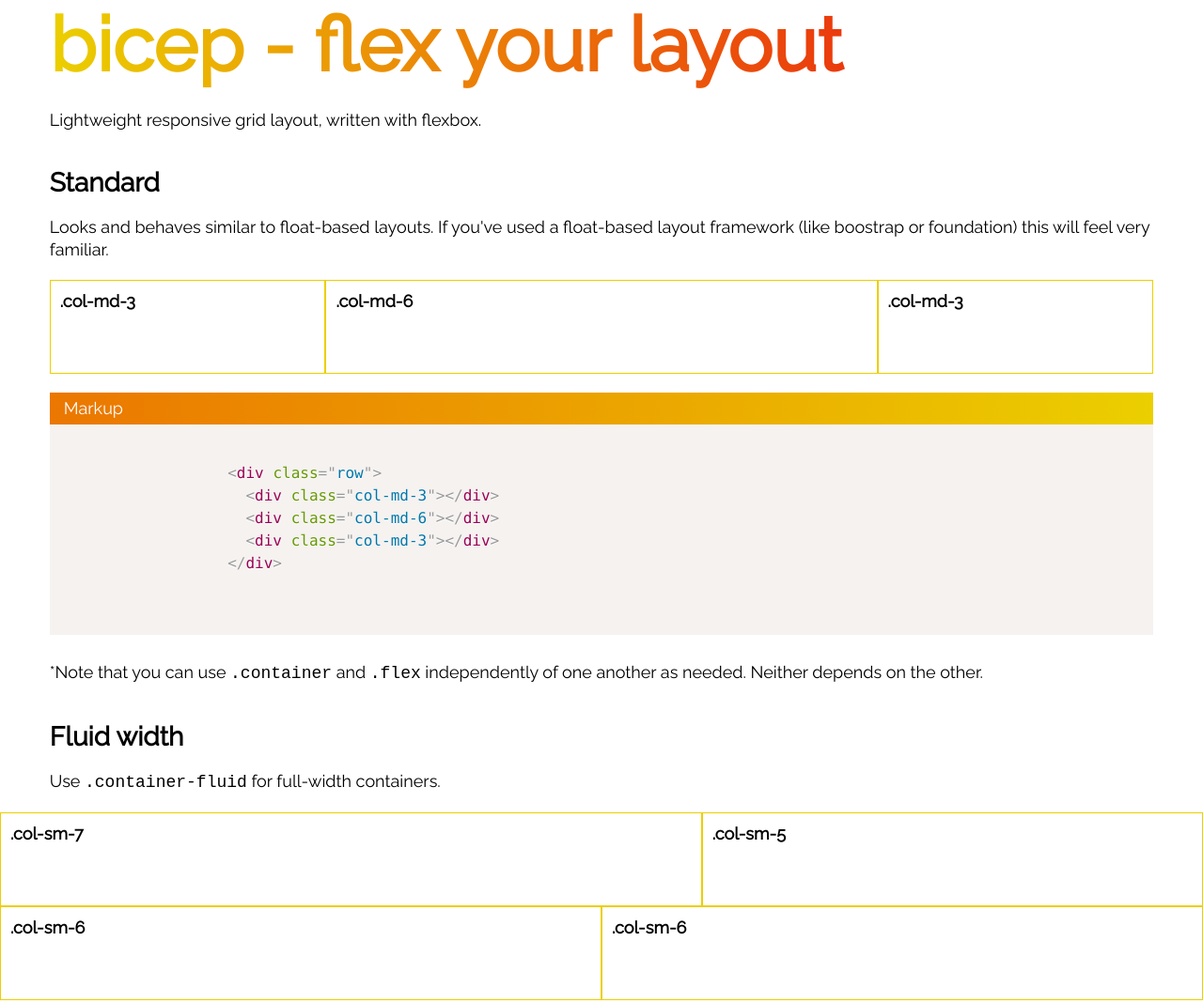
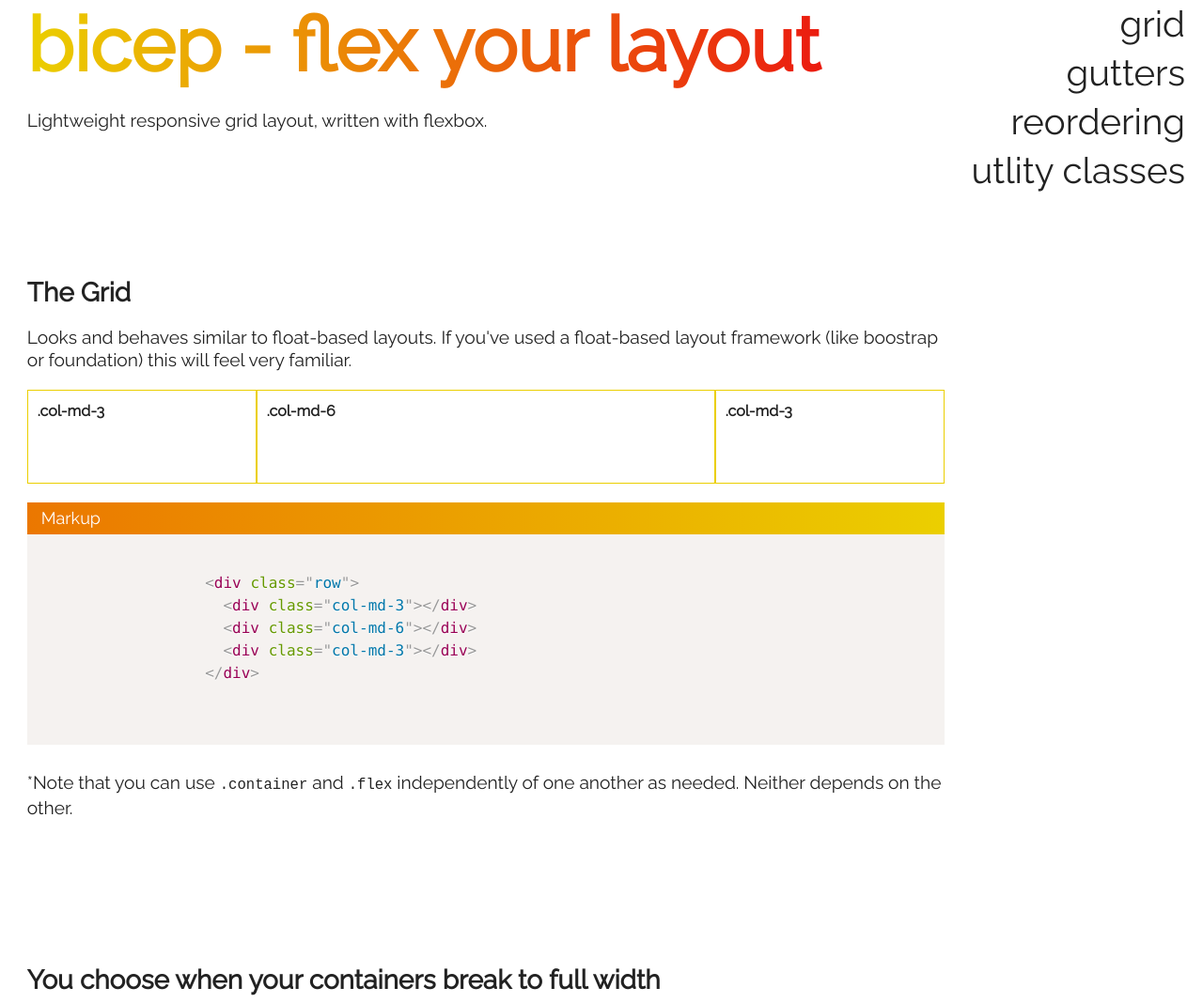
Before and after one commit to ahoy1/bicep_demo, a website: page index.html in a window 1280 px wide. Shown: the top 1068 px of the page at 94% size. Drawn offline with Linux system fonts and the light colour scheme.

Commit message:
nav, reorder some sections

```diff
--- a/index.html
+++ b/index.html
@@ -16,9 +16,14 @@
 </head>
 
 <body>
-  <header>
-    <nav></nav>
-  </header>
+  <nav>
+    <ul>
+      <li><a href=""><span>grid</span></a></li>
+      <li><a href=""><span>gutters</span></a></li>
+      <li><a href=""><span>reordering</span></a></li>
+      <li><a href=""><span>utlity classes</span></a></li>
+    </ul>
+  </nav>
   <article>
     <section class="demo-section-hero container">
       <div class="headerrow">
@@ -31,7 +36,7 @@
     <section class="demo-section-standard container">
       <div class="row flex-justify-center">
         <div class="col-xs-12">
-          <h2>Standard</h2>
+          <h2>The Grid</h2>
           <p>Looks and behaves similar to float-based layouts. If you've used a float-based layout framework (like boostrap or foundation) this will feel very familiar.</p>
         </div>
       </div>
@@ -61,41 +66,6 @@
       </div>
     </section>
 
-    <section>
-      <div class="container">
-        <div class="row">
-          <div class="col-xs-12">
-            <h2>Fluid width</h2>
-            <p>Use <code>.container-fluid</code> for full-width containers.</p>
-          </div>
-        </div>
-      </div>
-      <div class="container-fluid">
-        <div class="row demo-style">
-          <div class="col-sm-7">.col-sm-7</div>
-          <div class="col-sm-5">.col-sm-5</div>
-          <div class="col-sm-6">.col-sm-6</div>
-          <div class="col-sm-6">.col-sm-6</div>
-        </div>
-      </div>
-      <div class="container">
-        <div class="row">
-          <div class="col-lg-12">
-            <div class="gradient-header">
-              Markup
-            </div>
-            <pre class="language-markup">
-                <code class="language-markup">
-                    &lt;div class="container-fluid"&gt;
-                      &lt;div class="row"&gt;
-                        ...
-                      &lt;/div&gt;
-                    &lt;/div&gt;
-                </code>
-                </pre>
-          </div>
-      </div>
-    </section>
     <section class="container">
       <div class="row">
         <div class="col-xs-12">
@@ -156,6 +126,41 @@
         <div class="col-md-6 col-lg-3 item-xl-3">.col-md-6 .col-lg-3 .item-xl-3</div>
         <div class="col-md-6 col-lg-3 item-xl-9">.col-md-6 .col-lg-3 .item-xl-9</div>
         <div class="col-md-6">.col-md-6</div>
+      </div>
+    </section>
+    <section>
+      <div class="container">
+        <div class="row">
+          <div class="col-xs-12">
+            <h3>Fluid width</h3>
+            <p>Use <code>.container-fluid</code> for full-width containers.</p>
+          </div>
+        </div>
+      </div>
+      <div class="container-fluid">
+        <div class="row demo-style">
+          <div class="col-sm-7">.col-sm-7</div>
+          <div class="col-sm-5">.col-sm-5</div>
+          <div class="col-sm-6">.col-sm-6</div>
+          <div class="col-sm-6">.col-sm-6</div>
+        </div>
+      </div>
+      <div class="container">
+        <div class="row">
+          <div class="col-lg-12">
+            <div class="gradient-header">
+              Markup
+            </div>
+            <pre class="language-markup">
+                <code class="language-markup">
+                    &lt;div class="container-fluid"&gt;
+                      &lt;div class="row"&gt;
+                        ...
+                      &lt;/div&gt;
+                    &lt;/div&gt;
+                </code>
+                </pre>
+          </div>
       </div>
     </section>
     <section class="container">
--- a/style.scss
+++ b/style.scss
@@ -16,6 +16,7 @@
 $silver: #777;
 $gray:   #333;
 $black:  #000;
+$text:   #222;
 
 *{
   box-sizing:border-box;
@@ -24,8 +25,59 @@
 body {
   margin:0;
   font-family:Raleway, Helvetica, Arial, sans-serif;
-  color:$black;
+  color:$text;
   line-height:1.5em;
+  display:flex;
+  flex-direction:row-reverse;
+}
+
+nav{
+    flex-basis: 315px;
+    position: relative;
+
+  ul{
+    position:fixed;
+    margin:0;
+    padding:0;
+    right: 1em;
+
+    li {
+      text-align: right;
+      list-style: none;
+      padding:3px 0;
+
+      a {
+        display:block;
+        font-size: 2.0em;
+        line-height: 1.2em;
+        text-decoration: none;
+        color: $text;
+
+        span{
+          border:3px solid transparent;
+        }
+      }
+
+      &:nth-child(1):hover a span{
+        border-bottom:3px solid $lime;
+      }
+      &:nth-child(2):hover a span{
+        border-bottom:3px solid $yellow;
+      }
+      &:nth-child(3):hover a span{
+        border-bottom:3px solid $orange;
+      }
+      &:nth-child(4):hover a span{
+        border-bottom:3px solid $red;
+      }
+
+    }
+  }
+}
+
+article{
+  flex-basis:100%;
+  margin:0 1em;
 }
 
 h1, h2 {
@@ -55,6 +107,7 @@
 
 h2{
   font-size:1.75em;
+  margin-top:5em;
 }
 
 h3{
@@ -62,7 +115,7 @@
 }
 
 p, li {
-  font-size:18px;
+  font-size:1.2em;
   text-align:left;
 }
 
@@ -72,17 +125,17 @@
 
 .demo-style > div{
   padding:10px;
-  font-size:18px;
+  font-size:1.0em;
   font-weight:bold;
   border:1px solid $yellow;
   min-height:100px;
   word-wrap:break-word;
 
   @media (min-width:490px){
-    font-size:12px;
+    font-size:0.8em;
   }
   @media (min-width:768px){
-    font-size:18px;
+    font-size:1.0em;
   }
 
   &.noborder{
```
Also changed, not shown: style.min.css.
